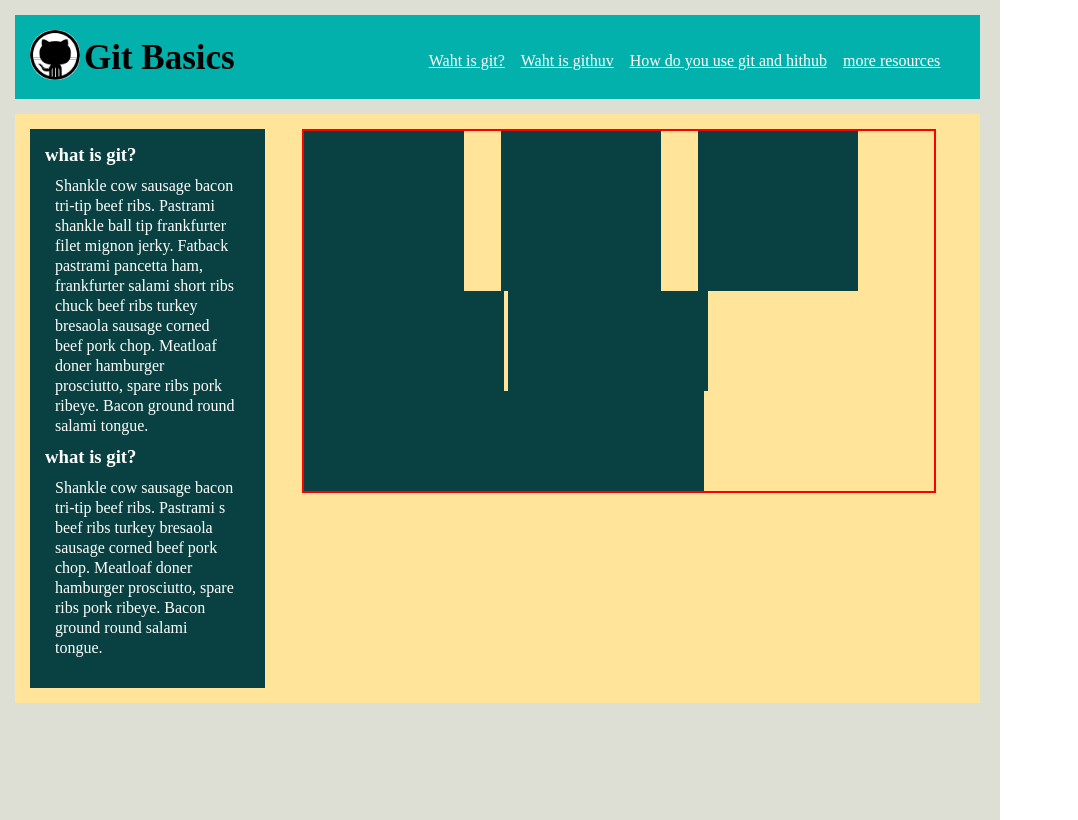
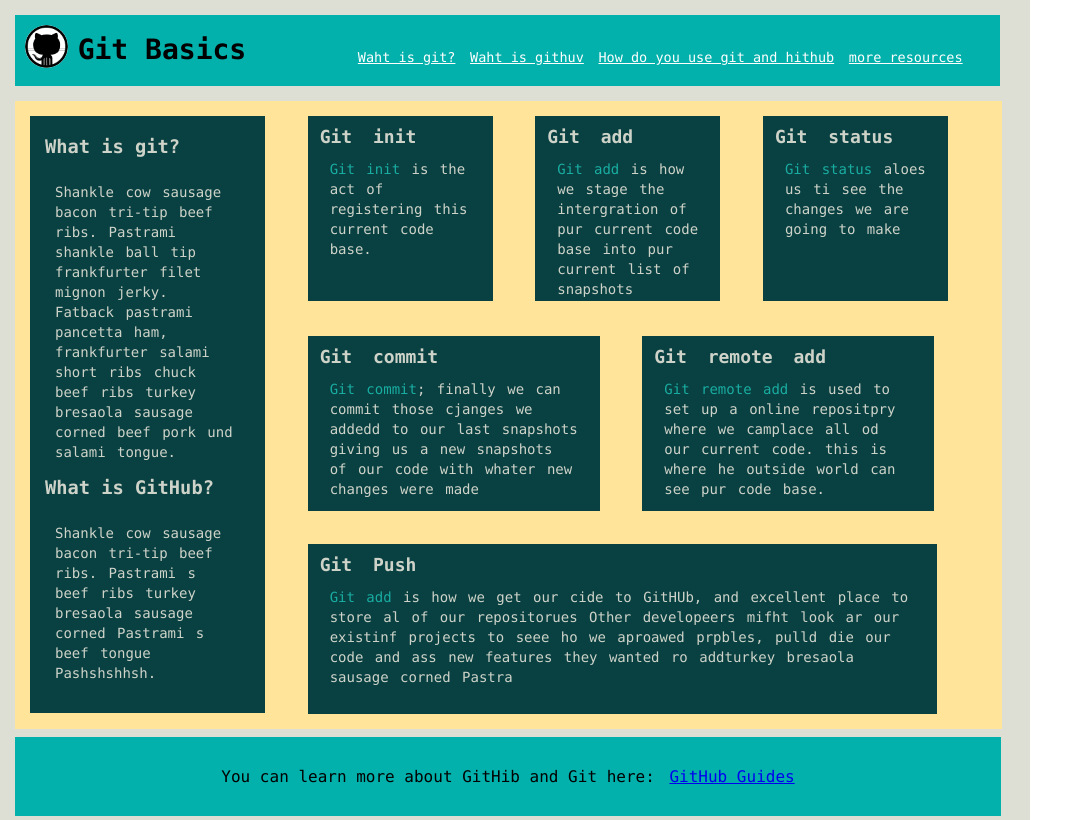
Before and after one commit to LisCoding/GitHub-Clone-Project-, a plain HTML site: page index.html in a window 1280 px wide. Shown: the top 820 px of the page, without its empty margins (0-1078 px from the left). Drawn offline with Linux system fonts and the light colour scheme.

Commit message:
Add Text, footer and format layout

```diff
--- a/index.html
+++ b/index.html
@@ -21,33 +21,46 @@
       </div>
       <div class="main-content">
         <div class="sidebar">
-          <h3>what is git?</h3>
-          <p>Shankle cow sausage bacon tri-tip beef ribs. Pastrami shankle ball tip frankfurter filet mignon jerky. Fatback pastrami pancetta ham, frankfurter salami short ribs chuck beef ribs turkey bresaola sausage corned beef pork chop. Meatloaf doner hamburger prosciutto, spare ribs pork ribeye. Bacon ground round salami tongue.</p>
-          <h3>what is git?</h3>
-          <p>Shankle cow sausage bacon tri-tip beef ribs. Pastrami s beef ribs turkey bresaola sausage corned beef pork chop. Meatloaf doner hamburger prosciutto, spare ribs pork ribeye. Bacon ground round salami tongue.</p>
+          <h3>What is git?</h3>
+          <p>Shankle cow sausage bacon tri-tip beef ribs. Pastrami shankle ball tip frankfurter filet mignon jerky. Fatback pastrami pancetta ham, frankfurter salami short ribs chuck beef ribs turkey bresaola sausage corned beef pork und salami tongue.</p>
+          <h3>What is GitHub?</h3>
+          <p>Shankle cow sausage bacon tri-tip beef ribs. Pastrami s beef ribs turkey bresaola sausage corned Pastrami s beef  tongue Pashshshhsh.</p>
         </div>
         <div class="info-content">
           <div class="info-box1">
+            <h5>Git init</h5>
+            <p><span class="highlight">Git init</span>  is the act of registering this current code base.</p>
 
           </div>
           <div class="info-box2">
+            <h5>Git add</h5>
+            <p><span class="highlight" >Git add</span> is how we stage the intergration of pur current code base into pur current list of snapshots</p>
 
           </div>
           <div class="info-box3">
+            <h5>Git status</h5>
+            <p><span> Git status</span> aloes us ti see the changes we are going to make</p>
 
           </div>
           <div class="info-box4">
-
+            <h5>Git commit</h5>
+            <p><span>Git commit</span>; finally we can commit those cjanges we addedd to our last snapshots giving us a new snapshots of our code with whater new changes were made</p>
           </div>
           <div class="info-box5">
+            <h5>Git remote  add</h5>
+            <p><span>Git remote add</span>  is used to set up a online repositpry where we camplace all od our current code. this is where he outside world can see pur code base.</p>
 
           </div>
           <div class="info-box6">
-
+            <h5>Git Push</h5>
+            <p><span>Git add</span> is how we get our cide to GitHUb, and excellent place to store al of our repositorues Other developeers mifht look ar our existinf projects to seee ho we aproawed prpbles, pulld die our code and ass new features they wanted ro addturkey bresaola sausage corned Pastra</p>
           </div>
 
         </div>
 
+      </div>
+      <div class="footer">
+        <p>You can learn more about GitHib and Git here:  <a href="#"> GitHub Guides</a></p>
       </div>
 
     </div>
--- a/style.css
+++ b/style.css
@@ -5,10 +5,9 @@
 
 .wrapper {
   width: 1000px;
-  height: 1500px;
   background-color: #dddfd4;
   padding: 15px;
-  box-sizing: border-box;
+  font-family: Lucida Console, Monaco, monospace;
 }
 .nav-tab, .sidebar,
 .info-box1, .info-box2,
@@ -23,47 +22,61 @@
 .header {
   width: 965px;
   background-color: #03b1ac;
-  padding: 15px;
-  box-sizing: border-box;
+  padding: 10px;
 }
 
 .header img {
-  max-width: 50px;
+  max-width: 43px;
   border-radius: 24px;
 }
 .header h2 {
   display: inline-block;
   vertical-align: top;
-  font-size: 35px;
+  font-size: 28px;
   padding-top: 8px;
 
 }
 
 .nav-tab ul li {
   display: inline-block;
+  font-size: 13.5px;
 }
 .nav-tab {
   padding: 10px;
-  margin: 12px 0 0 180px;
+  margin: 12px 0 0 92px;
 
 }
 
 .nav-tab a {
   color: white;
-  margin-right: 12px;
+  margin-right: 5px;
 }
 .main-content {
-  width: 935px;
+  width: 957px;
   padding: 15px;
   background-color: #ffe499;
   margin-top: 15px;
-  color: white;
+  color:#ced3c9;
+}
+.main-content p {
+  padding: 12px 20px 10px 10px;
+  line-height: 20px;
+  word-spacing: 3px;
+  font-size: 14px;
+
+}
+.main-content h5 {
+font-size: 18px;
+word-spacing: 10px;
 }
 .sidebar {
   width: 200px;
   padding: 15px 20px 20px 15px;
 }
 
+.sidebar h3 {
+  margin:5px 0 15px 0;
+}
 .sidebar p {
   padding: 10px;
   line-height: 20px;
@@ -79,21 +92,46 @@
   background-color: #094041;
 }
 .info-box1, .info-box2, .info-box3 {
-  width: 160px;
-  height: 160px;
-  margin-right : 33px;
+  width: 185px;
+  height: 185px;
+  margin: 0 33px 35px 0;
+  padding: 10px 0 0 12px;
+  box-sizing: border-box;
+
+}
+.info-box3 {
+  margin-right: 0;
 }
 .info-box4, .info-box5{
-  width: 200px;
-  height: 100px;
+  width: 280px;
+  height: 165px;
+  padding: 10px 0 0px 12px;
+}
+.info-box4 {
+  margin-right: 33px;
 }
 .info-box6 {
-  width: 400px;
-  height: 100px;
+  margin-top: 33px;
+  width: 629px;
+  height: 170px;
+  padding: 10px 0 0 12px;
+  box-sizing: border-box;
 }
 .info-content{
-  width: 630px;
-  border: 2px solid red;
+  width: 644px;
   margin-left: 33px;
+}
 
+.footer {
+  margin-top: 8px;
+  width: 926px;
+  background-color: #03b1ac;
+  padding: 30px;
+  text-align: center;
 }
+.footer a {
+  margin-left: 5px;
+}
+.main-content span {
+  color: #19ada2
+}
```
